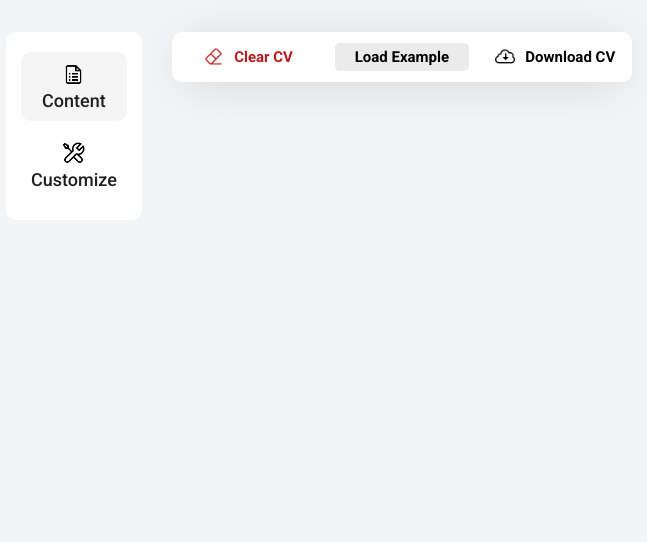
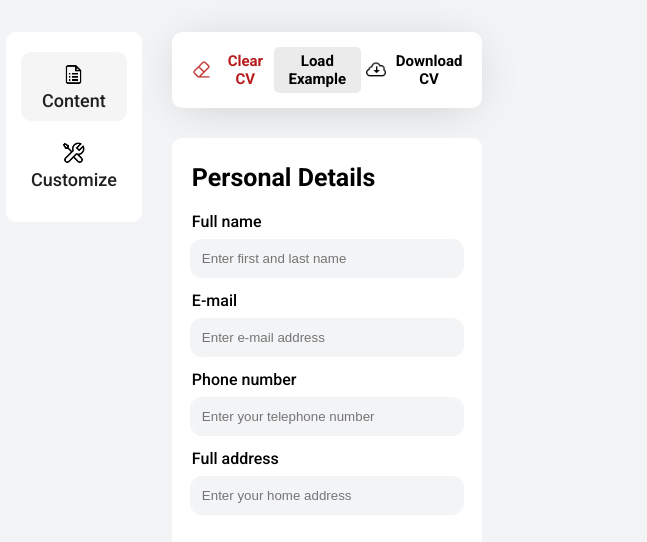
Before and after one commit to coolleighton/MyCVBuilder, a React (Vite) app: page / in a window 1280 px wide. Shown: the top 542 px of the page, without its empty margins (122-769 px from the left). Built offline with nearby package versions, Linux system fonts and the light colour scheme.

Commit message:
added UI elements and styling for personal details

```diff
--- a/src/App.css
+++ b/src/App.css
@@ -2,9 +2,8 @@
     width: 80%;
     margin: 30px auto 0;
     display: grid;
-    grid-template-columns: 0.8fr 5fr 4fr;
-    grid-template-rows: repeat(6, 1fr);
+    grid-template-columns: 0.8fr 3fr 5fr;
     grid-column-gap: 30px;
-    grid-row-gap: 0px;
+    grid-row-gap: 30px;
     border: 2px solid transparent;
 }
--- a/src/App.jsx
+++ b/src/App.jsx
@@ -1,6 +1,7 @@
 import './App.css'
 import CustomButtons from './components/CustomButtons'
 import RenderSaveLoadClearButtons from "./components/SaveLoadClearButtons.jsx"
+import ContentSection from './components/ContentSection'
 
 function App() {
 
@@ -9,6 +10,7 @@ function App() {
       <CustomButtons></CustomButtons>
       <div>
         <RenderSaveLoadClearButtons></RenderSaveLoadClearButtons>
+        <ContentSection></ContentSection>
       </div>
     </div>
 
--- /dev/null
+++ b/src/components/ContentSection.jsx
@@ -0,0 +1,21 @@
+import styles from "../styles/ContentSection.css"
+
+function ContentSection() {
+    return (
+        <div className="PersonalDetails">
+            <h1>Personal Details</h1>
+            <form>
+                <label htmlFor="Full-name">Full name</label>
+                <input id="Full-name" type="text" placeholder="Enter first and last name"></input>
+                <label htmlFor="Email">E-mail</label>
+                <input id="Email" type="e-mail" placeholder="Enter e-mail address"></input>
+                <label htmlFor="Phone">Phone number</label>
+                <input id="Phone" type="tel" placeholder="Enter your telephone number"></input>
+                <label htmlFor="Address">Full address</label>
+                <input id="Address" type="textArea" placeholder="Enter your home address"></input>
+            </form>
+        </div>
+    )
+}
+
+export default ContentSection
--- /dev/null
+++ b/src/styles/ContentSection.css
@@ -0,0 +1,40 @@
+.PersonalDetails {
+    margin-top: 30px;
+    display: flex;
+    flex-direction: column;
+    padding: 20px;
+    background-color: white;
+    border-radius: 10px;
+}
+
+.PersonalDetails h1 {
+    margin: 5px 0 20px 0;
+    font-size: 25px;
+    font-weight: 600;
+}
+
+.PersonalDetails form {
+    display: flex;
+    flex-direction: column;
+}
+
+.PersonalDetails label {
+    font-size: 16px;
+    font-weight: 500;
+    margin-bottom: 10px;
+}
+
+.PersonalDetails input {
+    background-color: #F3F4F6;
+    margin-bottom: 15px;
+    padding: 10px;
+    border: none;
+    outline: 2px solid #F3F4F6;
+    border-radius: 10px;
+}
+
+.PersonalDetails input:focus {
+    outline: 2px solid rgb(0, 140, 255);
+    box-shadow: 0px 0px 20px -8px rgba(0,140,255,1);
+    transition: 0.3s;
+}
--- a/src/styles/CustomButtons.css
+++ b/src/styles/CustomButtons.css
@@ -4,6 +4,7 @@
     padding: 15px;
     background-color: white;
     border-radius: 10px;
+    max-height: 10rem;
 }
 
 .CustomButtons button {
--- a/src/styles/SaveLoadClearButtons.css
+++ b/src/styles/SaveLoadClearButtons.css
@@ -4,6 +4,7 @@
     justify-content: space-between;
     align-items: center;
     border-radius: 10px;
+    padding: 15px;
     box-shadow: 0px 5px 50px -11px rgba(0,0,0,0.2);
 }
 
@@ -12,7 +13,6 @@
     align-items: center;
     justify-content: center;
     width: 100%;
-    margin: 10px;
     background-color: transparent;
     border: none;
     padding: 5px;
```
